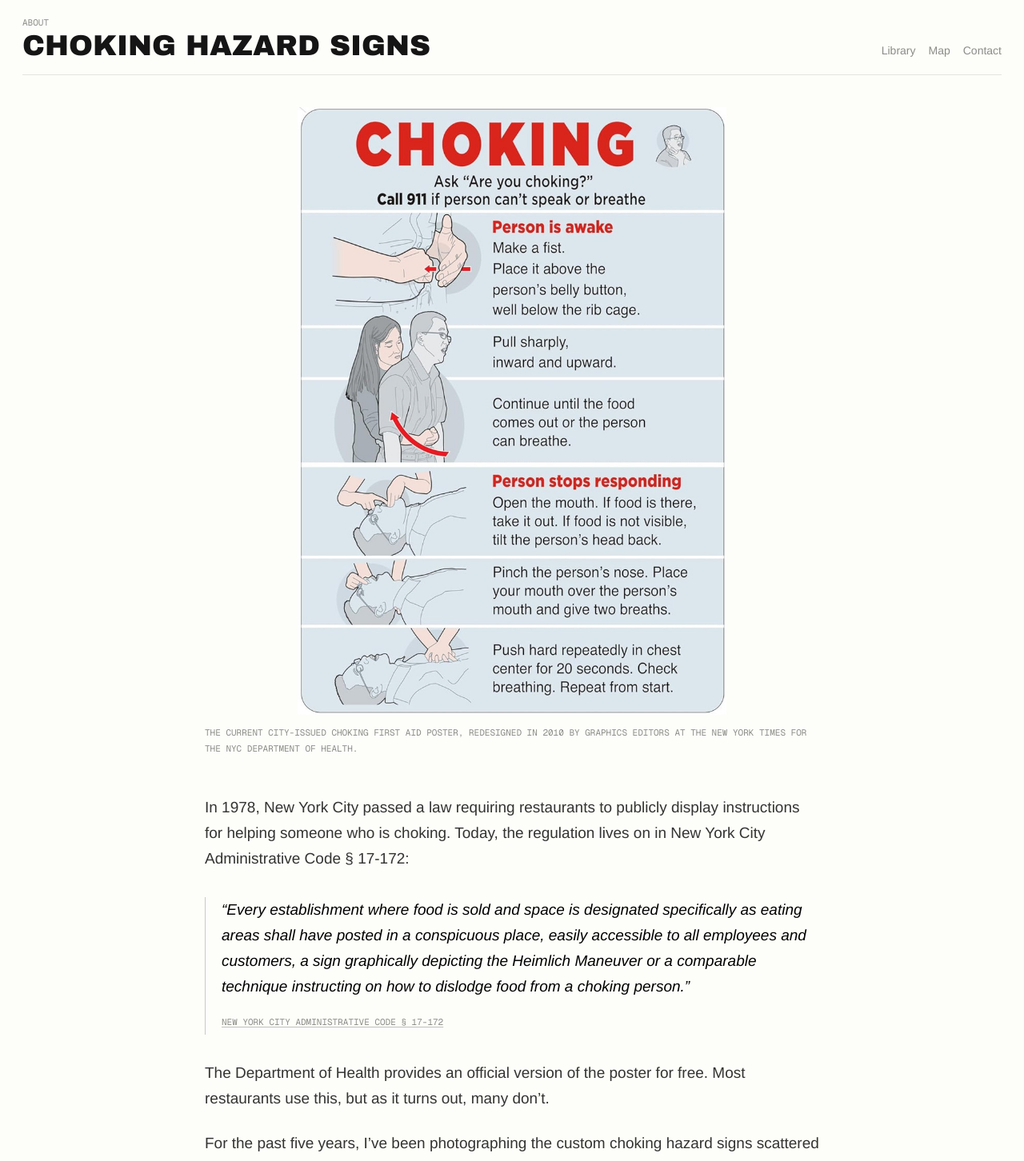
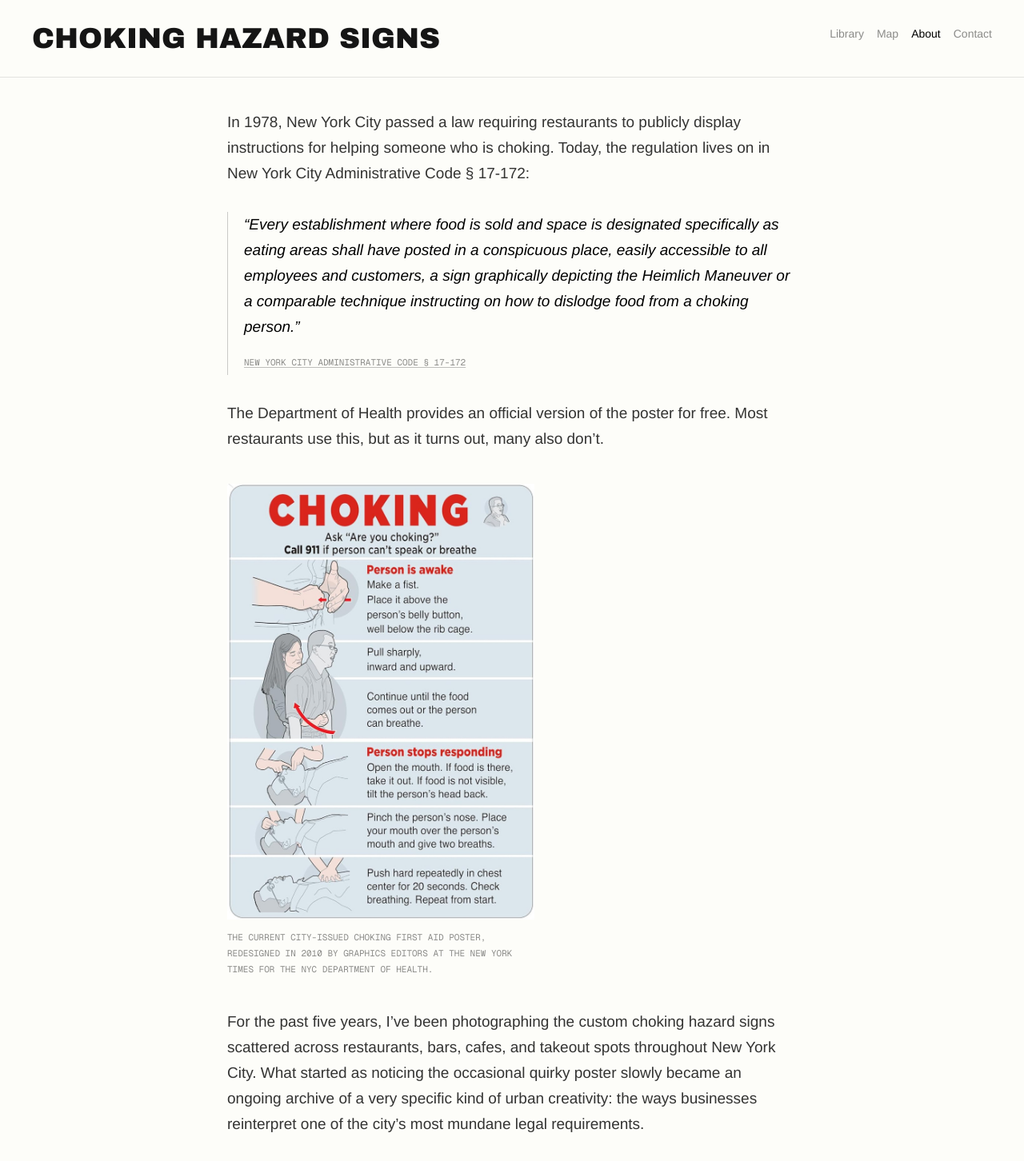
Before and after one commit to gibsonchu/swallow-this, a Next.js app: page /about in a window 1280 px wide. Shown: the top 1452 px of the page at 80% size. Built offline with nearby package versions, Linux system fonts and the light colour scheme.

Commit message:
Unify site headers and finish about poster

```diff
--- a/app/about/page.tsx
+++ b/app/about/page.tsx
@@ -1,35 +1,13 @@
 import Link from "next/link";
+import { AboutPosterFigure } from "@/components/AboutPosterFigure";
+import { SiteHeader } from "@/components/SiteHeader";
 
 export default function AboutPage() {
   return (
-    <main className="min-h-screen bg-[#fdfdf9] px-4 py-5 text-[#151515] md:px-7">
-      <header className="mb-10 flex flex-wrap items-end justify-between gap-3 border-b border-black/10 pb-5">
-        <div>
-          <p className="font-mono text-[11px] uppercase text-black/45">About</p>
-          <Link href="/" className="display-title mt-1 block max-w-3xl whitespace-nowrap text-3xl leading-[0.9] md:text-4xl">
-            Choking Hazard Signs
-          </Link>
-        </div>
-        <nav className="flex gap-4 text-sm font-medium">
-          <Link className="text-black/45 hover:text-black" href="/">Library</Link>
-          <Link className="text-black/45 hover:text-black" href="/map">Map</Link>
-          <Link className="text-black/45 hover:text-black" href="/contact">Contact</Link>
-        </nav>
-      </header>
+    <main className="min-h-screen bg-[#fdfdf9] text-[#151515]">
+      <SiteHeader active="about" />
 
-      <figure className="mx-auto mb-12 max-w-3xl">
-        {/* eslint-disable-next-line @next/next/no-img-element */}
-        <img
-          src="/about/current-city-poster.png"
-          alt="Current city-issued choking first aid poster"
-          className="mx-auto max-h-[760px] w-full object-contain"
-        />
-        <figcaption className="mt-3 font-mono text-[11px] uppercase leading-5 text-black/45">
-          The current city-issued choking first aid poster, redesigned in 2010 by graphics editors at The New York Times for the NYC Department of Health.
-        </figcaption>
-      </figure>
-
-      <article className="mx-auto mb-24 max-w-3xl text-[19px] leading-8 text-black/80 md:mb-36">
+      <article className="mx-auto mb-24 max-w-3xl px-4 py-10 text-[19px] leading-8 text-black/80 md:mb-36 md:px-7">
         <p>
           In 1978, New York City passed a law requiring restaurants to publicly display instructions for helping someone who is choking. Today, the regulation lives on in New York City Administrative Code § 17-172:
         </p>
@@ -46,8 +24,10 @@ export default function AboutPage() {
         </blockquote>
 
         <p className="mt-6">
-          The Department of Health provides an official version of the poster for free. Most restaurants use this, but as it turns out, many don’t.
+          The Department of Health provides an official version of the poster for free. Most restaurants use this, but as it turns out, many also don’t.
         </p>
+
+        <AboutPosterFigure />
 
         <p className="mt-6">
           For the past five years, I’ve been photographing the custom choking hazard signs scattered across restaurants, bars, cafes, and takeout spots throughout New York City. What started as noticing the occasional quirky poster slowly became an ongoing archive of a very specific kind of urban creativity: the ways businesses reinterpret one of the city’s most mundane legal requirements.
--- a/app/contact/page.tsx
+++ b/app/contact/page.tsx
@@ -1,23 +1,11 @@
-import Link from "next/link";
+import { SiteHeader } from "@/components/SiteHeader";
 
 export default function ContactPage() {
   return (
-    <main className="min-h-screen bg-[#fdfdf9] px-4 py-5 text-[#151515] md:px-7">
-      <header className="mb-10 flex flex-wrap items-end justify-between gap-3 border-b border-black/10 pb-5">
-        <div>
-          <p className="font-mono text-[11px] uppercase text-black/45">Contact</p>
-          <Link href="/" className="display-title mt-1 block max-w-3xl whitespace-nowrap text-3xl leading-[0.9] md:text-4xl">
-            Choking Hazard Signs
-          </Link>
-        </div>
-        <nav className="flex gap-4 text-sm font-medium">
-          <Link className="text-black/45 hover:text-black" href="/">Library</Link>
-          <Link className="text-black/45 hover:text-black" href="/map">Map</Link>
-          <Link className="text-black/45 hover:text-black" href="/about">About</Link>
-        </nav>
-      </header>
+    <main className="min-h-screen bg-[#fdfdf9] text-[#151515]">
+      <SiteHeader active="contact" />
 
-      <article className="mx-auto mb-28 max-w-3xl text-[22px] leading-9 text-black/80 md:mb-40 md:text-[26px] md:leading-10">
+      <article className="mx-auto mb-28 max-w-3xl px-4 py-10 text-[22px] leading-9 text-black/80 md:mb-40 md:px-7 md:text-[26px] md:leading-10">
         <p>
           Do you have a sign you&apos;d like to include in the library or know the designer for a sign? Reach out to me{" "}
           <a className="underline decoration-black/25 underline-offset-4 hover:text-black" href="https://x.com/gibsontchu" target="_blank" rel="noreferrer">
--- a/app/map/page.tsx
+++ b/app/map/page.tsx
@@ -1,5 +1,5 @@
-import Link from "next/link";
 import { SignMap } from "@/components/SignMap";
+import { SiteHeader } from "@/components/SiteHeader";
 import { listSigns } from "@/lib/googleSheets";
 
 export const dynamic = "force-dynamic";
@@ -9,19 +9,7 @@ export default async function MapPage() {
 
   return (
     <main className="bg-[#fdfdf9] text-[#151515]">
-      <header className="flex flex-wrap items-end justify-between gap-3 border-b border-black/10 px-4 py-5 md:px-7">
-        <div>
-          <p className="font-mono text-[11px] uppercase text-black/45">Map</p>
-          <Link href="/" className="display-title mt-1 block max-w-3xl whitespace-nowrap text-3xl leading-[0.9] md:text-4xl">
-            Choking Hazard Signs
-          </Link>
-        </div>
-        <nav className="flex gap-4 text-sm font-medium">
-          <Link className="text-black/45 hover:text-black" href="/">Library</Link>
-          <Link className="text-black/45 hover:text-black" href="/about">About</Link>
-          <Link className="text-black/45 hover:text-black" href="/contact">Contact</Link>
-        </nav>
-      </header>
+      <SiteHeader active="map" />
       <SignMap signs={signs} />
     </main>
   );
--- /dev/null
+++ b/components/AboutPosterFigure.tsx
@@ -0,0 +1,70 @@
+"use client";
+
+import { useEffect, useState } from "react";
+
+const caption =
+  "The current city-issued choking first aid poster, redesigned in 2010 by graphics editors at The New York Times for the NYC Department of Health.";
+
+export function AboutPosterFigure() {
+  const [open, setOpen] = useState(false);
+
+  useEffect(() => {
+    if (!open) return;
+
+    const handleKeyDown = (event: KeyboardEvent) => {
+      if (event.key === "Escape") setOpen(false);
+    };
+
+    window.addEventListener("keydown", handleKeyDown);
+    return () => window.removeEventListener("keydown", handleKeyDown);
+  }, [open]);
+
+  return (
+    <>
+      <figure className="my-10 max-w-sm">
+        <button
+          type="button"
+          className="block w-full cursor-zoom-in text-left"
+          onClick={() => setOpen(true)}
+          aria-label="Open current city-issued choking first aid poster"
+        >
+          {/* eslint-disable-next-line @next/next/no-img-element */}
+          <img
+            src="/about/current-city-poster.png"
+            alt="Current city-issued choking first aid poster"
+            className="w-full object-contain"
+          />
+        </button>
+        <figcaption className="mt-3 font-mono text-[11px] uppercase leading-5 text-black/45">
+          {caption}
+        </figcaption>
+      </figure>
+
+      {open ? (
+        <div
+          className="fixed inset-0 z-50 grid place-items-center bg-white/85 p-4 backdrop-blur-sm"
+          role="dialog"
+          aria-modal="true"
+          aria-label="Current city-issued choking first aid poster"
+          onClick={() => setOpen(false)}
+        >
+          <div className="relative max-h-[92vh] w-full max-w-4xl border border-black/10 bg-[#fdfdf9] p-4 shadow-sm" onClick={(event) => event.stopPropagation()}>
+            <button
+              type="button"
+              className="absolute right-3 top-3 z-10 bg-[#fdfdf9] px-3 py-2 font-mono text-[12px] uppercase text-black/55 hover:text-black"
+              onClick={() => setOpen(false)}
+            >
+              Close
+            </button>
+            {/* eslint-disable-next-line @next/next/no-img-element */}
+            <img
+              src="/about/current-city-poster.png"
+              alt="Current city-issued choking first aid poster"
+              className="mx-auto max-h-[84vh] w-full object-contain"
+            />
+          </div>
+        </div>
+      ) : null}
+    </>
+  );
+}
--- a/components/ArchiveExplorer.tsx
+++ b/components/ArchiveExplorer.tsx
@@ -1,10 +1,10 @@
 "use client";
 
 import { useEffect, useMemo, useRef, useState } from "react";
-import Link from "next/link";
 import { SignGrid } from "@/components/SignGrid";
 import { SignModal } from "@/components/SignModal";
 import { OptimizedSignImage } from "@/components/OptimizedSignImage";
+import { SiteHeader } from "@/components/SiteHeader";
 import type { SignRecord } from "@/types/sign";
 
 type ViewMode = "icons" | "gallery";
@@ -69,22 +69,11 @@ export function ArchiveExplorer({ signs }: { signs: SignRecord[] }) {
   }, [filteredSigns.length, modalIndex, viewMode]);
 
   return (
-    <div className="min-h-[calc(100vh-96px)] bg-[#fdfdf9] text-[#151515]">
-      <header className="flex flex-wrap items-start justify-between gap-5 px-5 py-6 md:px-10 md:py-8">
-        <Link href="/" className="display-title block max-w-[18rem] text-[2.25rem] leading-[0.9] tracking-normal md:max-w-[22rem] md:text-[3rem]">
-          Choking Hazard Signs
-        </Link>
+    <div className="bg-[#fdfdf9] text-[#151515]">
+      <SiteHeader active="library" />
 
-        <nav className="flex flex-wrap gap-4 text-sm font-medium">
-          <span className="text-black">Library</span>
-          <Link className="text-black/45 hover:text-black" href="/map">Map</Link>
-          <Link className="text-black/45 hover:text-black" href="/about">About</Link>
-          <Link className="text-black/45 hover:text-black" href="/contact">Contact</Link>
-        </nav>
-      </header>
-
-      <section className="px-5 py-8 md:px-10 md:py-10">
-        <div className="mb-8 flex flex-wrap justify-end gap-3 font-mono text-[11px] uppercase text-black/45">
+      <section className={`px-5 md:px-10 ${viewMode === "gallery" ? "py-5 md:py-4" : "py-8 md:py-10"}`}>
+        <div className={`flex flex-wrap justify-end gap-3 font-mono text-[11px] uppercase text-black/45 ${viewMode === "gallery" ? "mb-4" : "mb-8"}`}>
           <label className="flex items-center gap-2">
             <span>View</span>
             <select
@@ -115,8 +104,8 @@ export function ArchiveExplorer({ signs }: { signs: SignRecord[] }) {
         {filteredSigns.length > 0 && viewMode === "icons" ? (
           <SignGrid signs={filteredSigns} onSelect={openModal} />
         ) : filteredSigns.length > 0 && selectedGallerySign ? (
-          <div className="grid min-h-[calc(100vh-210px)] place-items-center md:min-h-[calc(100vh-190px)]">
-            <div className="grid justify-items-center gap-5">
+          <div className="grid place-items-center">
+            <div className="grid justify-items-center gap-4">
               <button
                 type="button"
                 onClick={() => openModal(safeGalleryIndex)}
@@ -138,7 +127,7 @@ export function ArchiveExplorer({ signs }: { signs: SignRecord[] }) {
                   priority
                   quality={75}
                   sizes="(min-width: 768px) 520px, 74vw"
-                  className="h-[56vh] max-h-[56vh] w-[min(520px,74vw)] md:max-h-[58vh]"
+                  className="h-[44vh] max-h-[44vh] w-[min(460px,72vw)] md:h-[46vh] md:max-h-[46vh]"
                   imageClassName="archive-image object-contain object-center transition group-hover:scale-[1.01]"
                 />
                 <span className="text-center">
--- /dev/null
+++ b/components/SiteHeader.tsx
@@ -0,0 +1,38 @@
+import Link from "next/link";
+
+type PageKey = "library" | "map" | "about" | "contact";
+
+const navItems: Array<{ key: PageKey; label: string; href: string }> = [
+  { key: "library", label: "Library", href: "/" },
+  { key: "map", label: "Map", href: "/map" },
+  { key: "about", label: "About", href: "/about" },
+  { key: "contact", label: "Contact", href: "/contact" },
+];
+
+export function SiteHeader({ active }: { active: PageKey }) {
+  return (
+    <header className="flex flex-wrap items-start justify-between gap-5 border-b border-black/10 px-5 py-6 md:px-10 md:py-8">
+      <Link href="/" className="display-title block whitespace-nowrap text-3xl leading-[0.9] tracking-normal md:text-4xl">
+        Choking Hazard Signs
+      </Link>
+
+      <nav className="flex flex-wrap gap-4 text-sm font-medium">
+        {navItems.map((item) => {
+          if (item.key === active) {
+            return (
+              <span key={item.key} className="text-black">
+                {item.label}
+              </span>
+            );
+          }
+
+          return (
+            <Link key={item.key} className="text-black/45 hover:text-black" href={item.href}>
+              {item.label}
+            </Link>
+          );
+        })}
+      </nav>
+    </header>
+  );
+}
```
Also changed, not shown: components/AdminUploader.tsx (+9 -2 lines).
